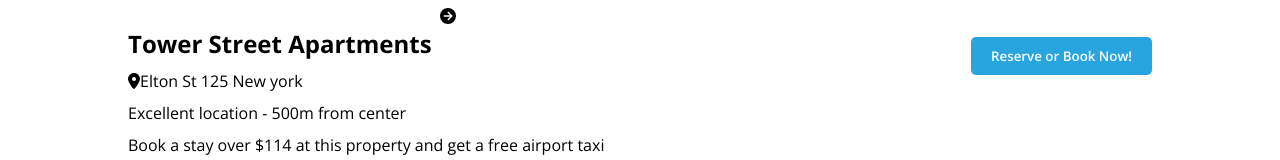
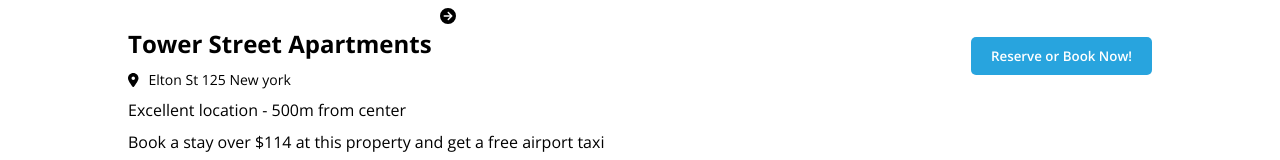
Before and after one commit to Koko-Dev/react-reservation-app, a React (Create React App) app: page /hotels/1 in a window 1280 px wide. Shown: the part 506-666 px from the top of the page. Built offline with nearby package versions, Linux system fonts and the light colour scheme; grey boxes are pictures that could not be loaded.

Commit message:
In hotel.css, align and sytle .hotelAddress ensuring the icon and address are properly spaced and font is readable

```diff
--- a/src/pages/hotel/hotel.css
+++ b/src/pages/hotel/hotel.css
@@ -30,3 +30,10 @@
 .hotelTitle {
 	font-size: 24px;
 }
+
+.hotelAddress {
+	font-size: 14px;
+	display: flex;
+	align-items: center;
+	gap: 10px;
+}
```
